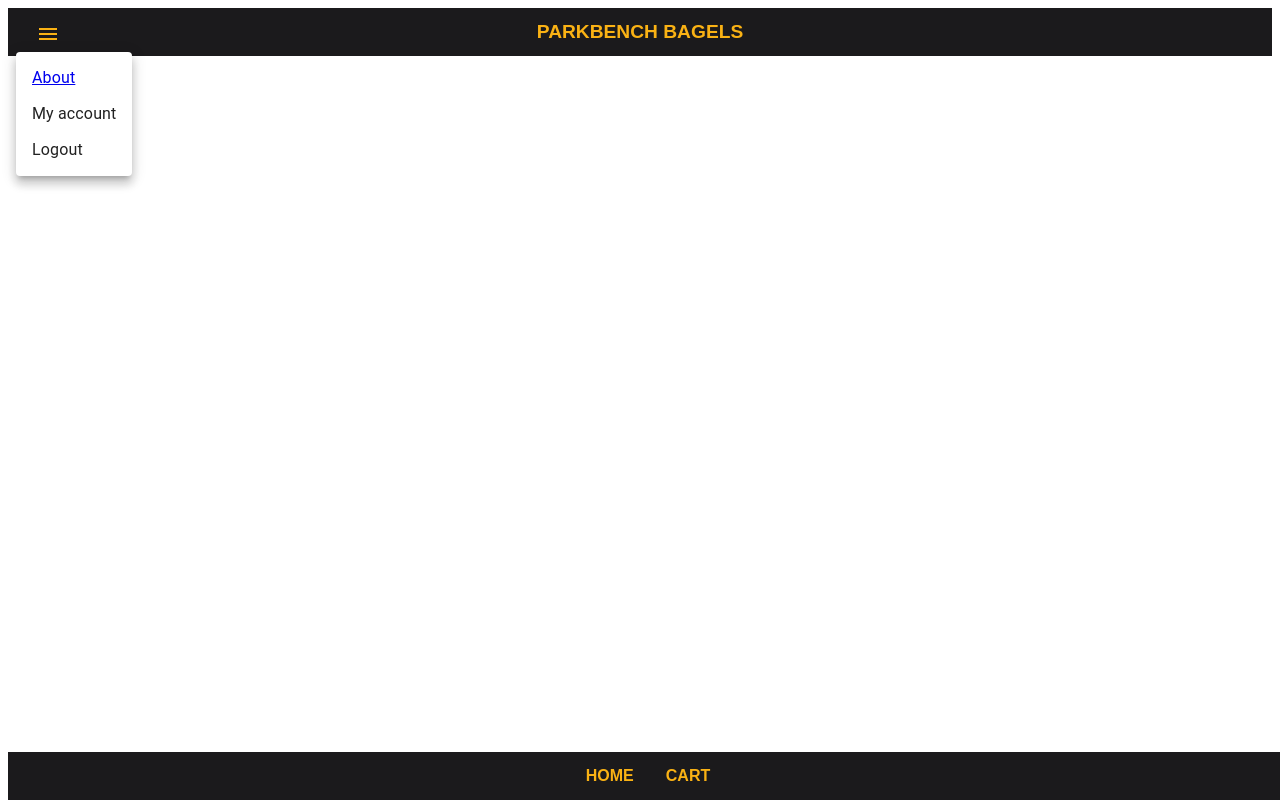
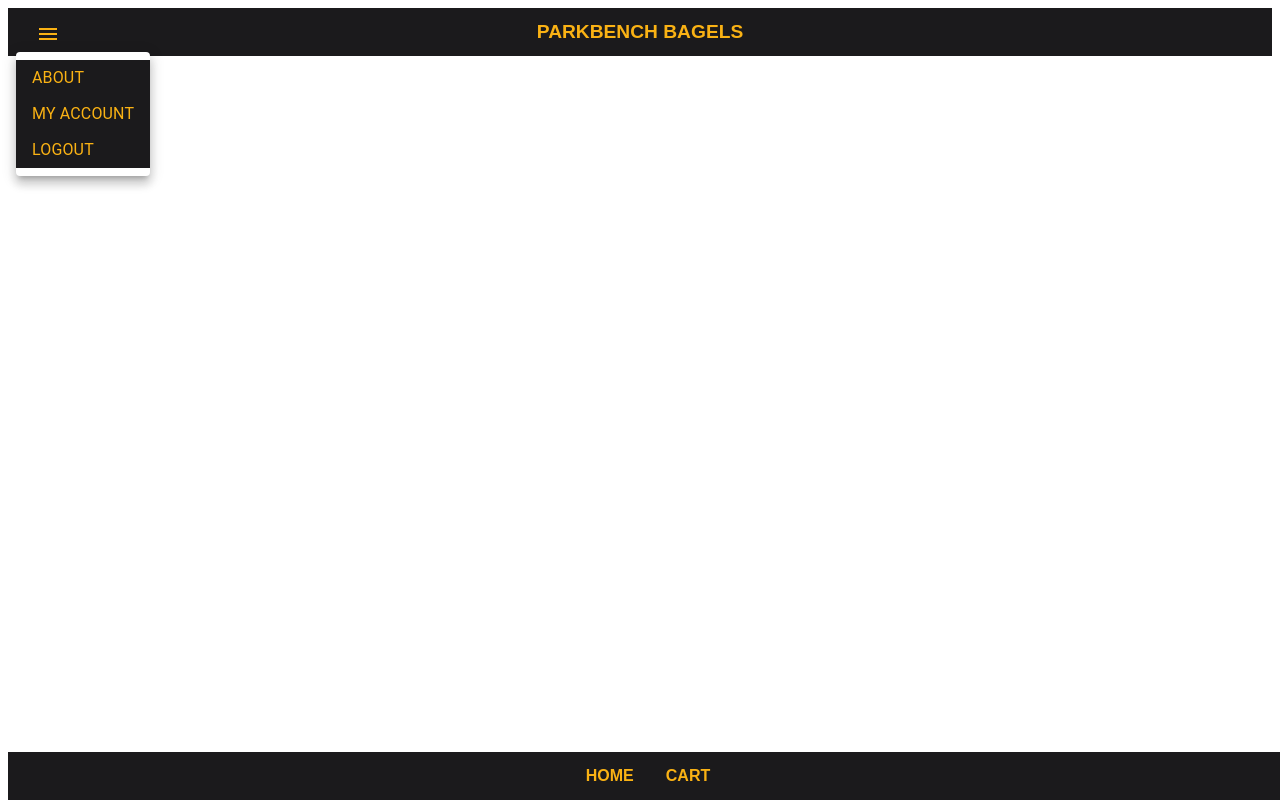
Before and after one commit to michaelnakonechny/capstone-project, a Next.js app: page /components/menu in a window 1280 px wide. Both pictures are taken after a click on the button 48 px from the left and 34 px from the top of the page. Built offline with nearby package versions, Linux system fonts and the light colour scheme.

Commit message:
menustyling

```diff
--- a/pages/components/menu.js
+++ b/pages/components/menu.js
@@ -4,7 +4,7 @@ import Menu from '@mui/material/Menu';
 import MenuItem from '@mui/material/MenuItem';
 import Link from 'next/link';
 import MenuIcon from '@mui/icons-material/Menu';
-import DeleteIcon from '@mui/icons-material/Delete';
+import styled from 'styled-components';
 
 export default function BasicMenu() {
   const [anchorEl, setAnchorEl] = React.useState(null);
@@ -37,13 +37,18 @@ export default function BasicMenu() {
           'aria-labelledby': 'basic-button',
         }}
       >
-        <MenuItem onClick={handleClose}>
-          <Link style={MenuItemStyle} href="/about">
-            About
-          </Link>
+        <Link href="/about">
+          <MenuItem style={MenuItemStyle} onClick={handleClose}>
+            ABOUT
+          </MenuItem>
+        </Link>
+
+        <MenuItem style={MenuItemStyle} onClick={handleClose}>
+          MY ACCOUNT
         </MenuItem>
-        <MenuItem onClick={handleClose}>My account</MenuItem>
-        <MenuItem onClick={handleClose}>Logout</MenuItem>
+        <MenuItem style={MenuItemStyle} onClick={handleClose}>
+          LOGOUT
+        </MenuItem>
       </Menu>
     </div>
   );
@@ -61,5 +66,11 @@ const ButtonStyle = {
 };
 
 const MenuItemStyle = {
+  backgroundColor: '#1b1a1c',
   textDecoration: 'none',
+  color: '#fab214',
 };
+
+const MenuStyle = {
+  backgroundColor: '#1b1a1c',
+};
```
